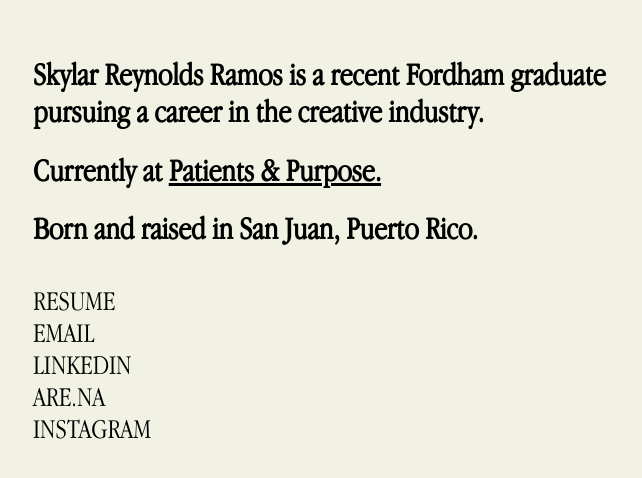
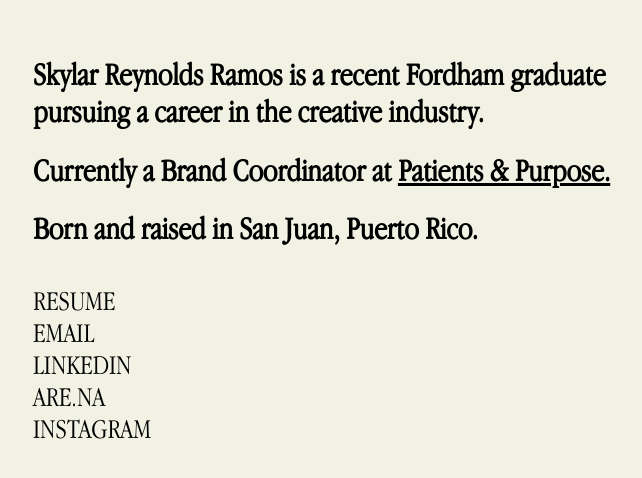
Before and after one commit to skylarreynolds/skylarreynolds.github.io, a plain HTML site: page index.html in a window 1280 px wide. Shown: the top 478 px of the page, without its empty margins (2-644 px from the left). Drawn offline with Linux system fonts and the light colour scheme.

Commit message:
Update index.html

```diff
--- a/index.html
+++ b/index.html
@@ -7,7 +7,7 @@
     </head>
     <body>
         <h1>Skylar Reynolds Ramos is a recent Fordham graduate <br>pursuing a career in the creative industry.</h1>
-        <h1>Currently at <a href="https://www.patientsandpurpose.com/" target="blank" class="underline">Patients & Purpose.</a> </h1>
+        <h1>Currently a Brand Coordinator at <a href="https://www.patientsandpurpose.com/" target="blank" class="underline">Patients & Purpose.</a> </h1>
         <h1>Born and raised in San Juan, Puerto Rico.</h1>
         <p>
             <ul style="list-style: none;" style="text-decoration: none">
```
